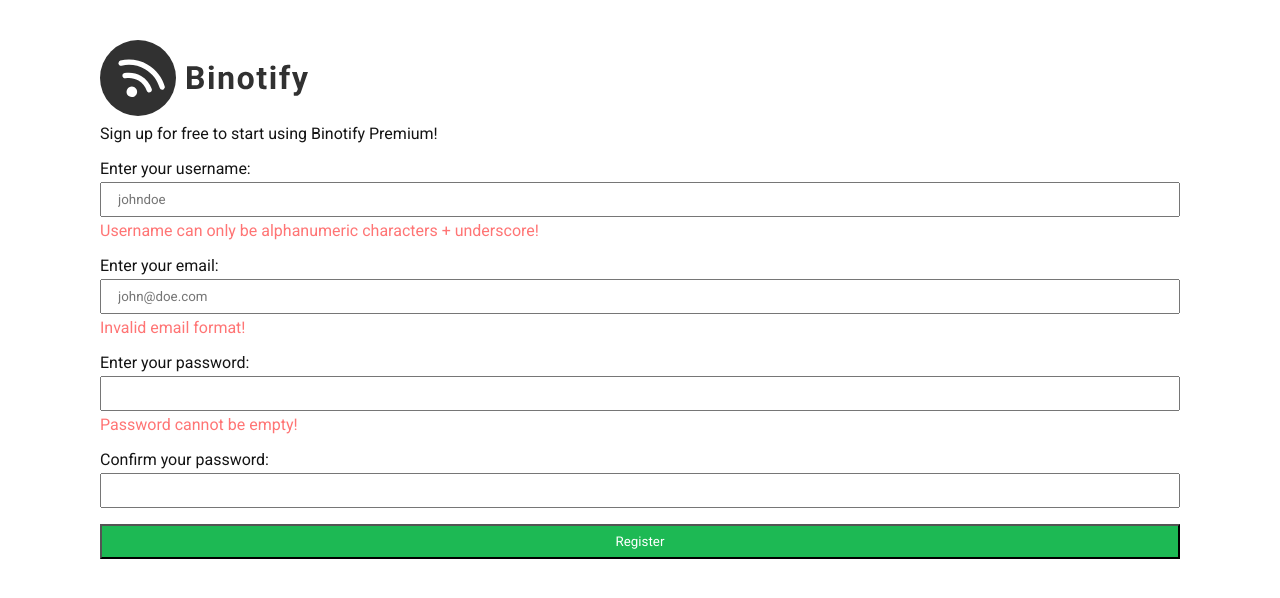
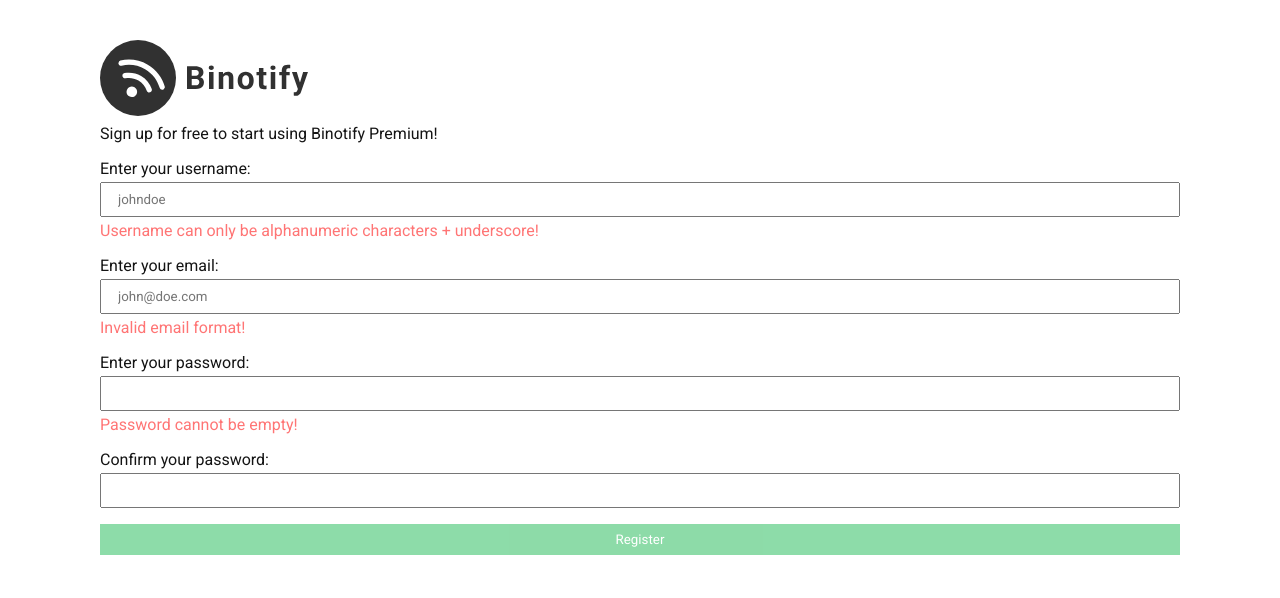
Before and after one commit to rayhankinan/wbd-2-binotify-premium-app, a React (Vite) app: page /register in a window 1280 px wide. Shown: the top 598 px of the page. Built offline with nearby package versions, Linux system fonts and the light colour scheme.

Commit message:
Feat: Add global styling for buttons

```diff
--- a/src/components/AuthForm/FormButton.tsx
+++ b/src/components/AuthForm/FormButton.tsx
@@ -4,12 +4,14 @@ import styles from "./FormButton.module.css";
 const FormButton = ({
   text,
   onClickFunction,
+  disabled
 }: {
   text: string;
   onClickFunction: (e: React.SyntheticEvent) => void;
+  disabled: boolean;
 }) => {
   return (
-    <button className={styles.formButton} type="submit" onClick={onClickFunction}>
+    <button className={styles.formButton} type="submit" onClick={onClickFunction} disabled={disabled}>
       {text}
     </button>
   );
--- a/src/index.css
+++ b/src/index.css
@@ -27,3 +27,14 @@
 img {
   display: block;
 }
+
+button, button:focus {
+  border: none;
+  outline: none;
+  cursor: pointer;
+  transition: all 0.3s linear;
+}
+
+button:disabled {
+  opacity: 0.5;
+}
--- a/src/pages/register/Register.tsx
+++ b/src/pages/register/Register.tsx
@@ -86,7 +86,7 @@ const Register = () => {
             status={isConfirmationValid}
             errorText="Confirmation password is different than password!"
           />
-          <FormButton text="Register" onClickFunction={onRegister} />
+          <FormButton text="Register" onClickFunction={onRegister} disabled={!isUsernameValid || !isConfirmationValid || !isPasswordValid || !isConfirmationValid}/>
         </form>
       </>
     </AuthWrapper>
```
